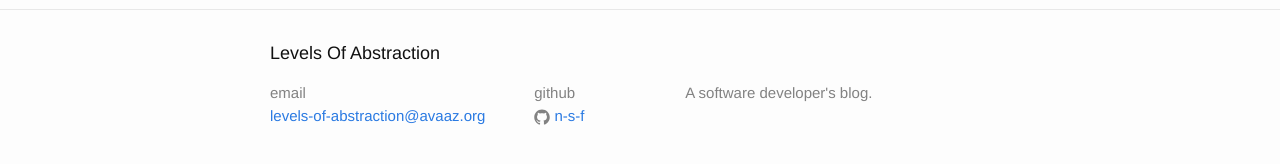
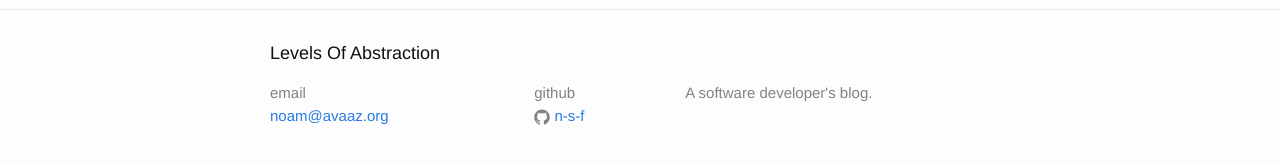
Before and after one commit to bolducp/n-s-f.github.io, a Jekyll site: the page built from index.html, in a window 1280 px wide. Shown: the part 287-451 px from the top of the page. Built offline with Jekyll 4.4.1, drawn with Linux system fonts in a browser that asks for light colours.

Commit message:
Update _config.yml

```diff
--- a/_config.yml
+++ b/_config.yml
@@ -1,6 +1,6 @@
 # Site settings
 title: Levels Of Abstraction
-email: levels-of-abstraction@avaaz.org
+email: noam@avaaz.org
 description: > # this means to ignore newlines until "baseurl:"
   A software developer's blog.
 baseurl: "" # the subpath of your site, e.g. /blog/
```
